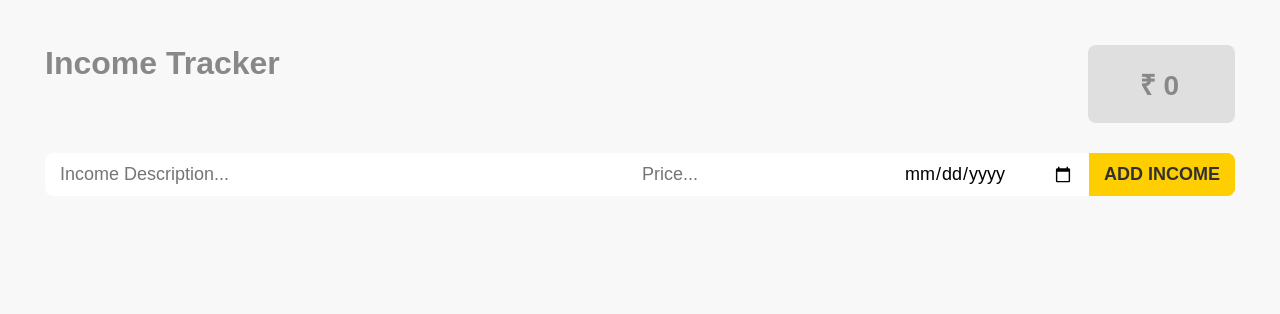
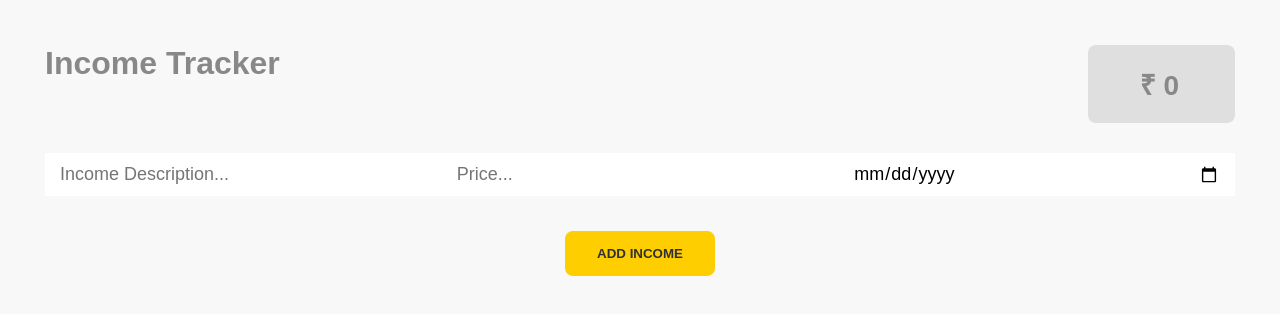
Before and after one commit to vidisharaut/income-tracker, a React (Create React App) app: page / in a window 1280 px wide. Shown: the top 314 px of the page. Built offline with nearby package versions, Linux system fonts and the light colour scheme.

Commit message:
placed button outside form-inner class in incomeform component and styled income-form and form-inner

```diff
--- a/src/components/IncomeForm.jsx
+++ b/src/components/IncomeForm.jsx
@@ -47,8 +47,8 @@
           placeholder="Income date..."
           ref={date}
         />
-        <input type="submit" value="Add Income" />
       </div>
+      <input type="submit" value="Add Income" className="add-income--btn" />
     </form>
   );
 }
--- a/src/index.css
+++ b/src/index.css
@@ -56,33 +56,14 @@
 }
 
 .income-form {
-  display: block;
+  display: flex;
+  flex-direction: column;
+  justify-content: center;
   margin: 15px;
   position: relative;
 }
 
-.income-form:after {
-  content: "";
-  position: absolute;
-  top: 0px;
-  left: 0px;
-  right: 0px;
-  bottom: 0px;
-  z-index: 0;
-  background-image: linear-gradient(to right, var(--primary), var(--secondary));
-  border-radius: 10px;
-  transition: 0.2s;
-}
-
-.income-form:focus-within:after {
-  top: -3px;
-  left: -3px;
-  right: -3px;
-  bottom: -3px;
-}
 .form-inner {
-  position: relative;
-  z-index: 1;
   display: flex;
   justify-content: center;
   transition: 0.4s;
@@ -95,16 +76,21 @@
 }
 
 .form-inner input[type="text"] {
-  border-radius: 8px 0px 0px 8px;
-  flex: 1 1 100%;
+  flex: 1;
+}
+.form-inner input[type="number"] {
+  flex: 1;
 }
 .form-inner input[type="date"] {
-  border-radius: 0px;
-  min-width: 200px;
+  flex: 1;
 }
-.form-inner input[type="submit"] {
-  border-radius: 0px 8px 8px 0px;
+
+.add-income--btn {
+  width: 150px;
+  margin: 35px auto;
+  border-radius: 8px;
   cursor: pointer;
+  padding: 15px;
 
   background-image: linear-gradient(
     to right,
@@ -122,7 +108,7 @@
   transition: 0.4s;
 }
 
-.form-inner input[type="submit"]:hover {
+.add-income--btn:hover {
   background-position: 100%;
   color: #fff;
 }
@@ -174,3 +160,15 @@
 .income-list .income-item:hover {
   box-shadow: 0px 0px 6px rgba(0, 0, 0, 0.1);
 }
+
+@media screen and (max-width: 810px) {
+  .form-inner {
+    flex-direction: column;
+  }
+  .form-inner input {
+    border-radius: 8px;
+    margin: 15px auto;
+    width: 100%;
+    height: 50px;
+  }
+}
```
